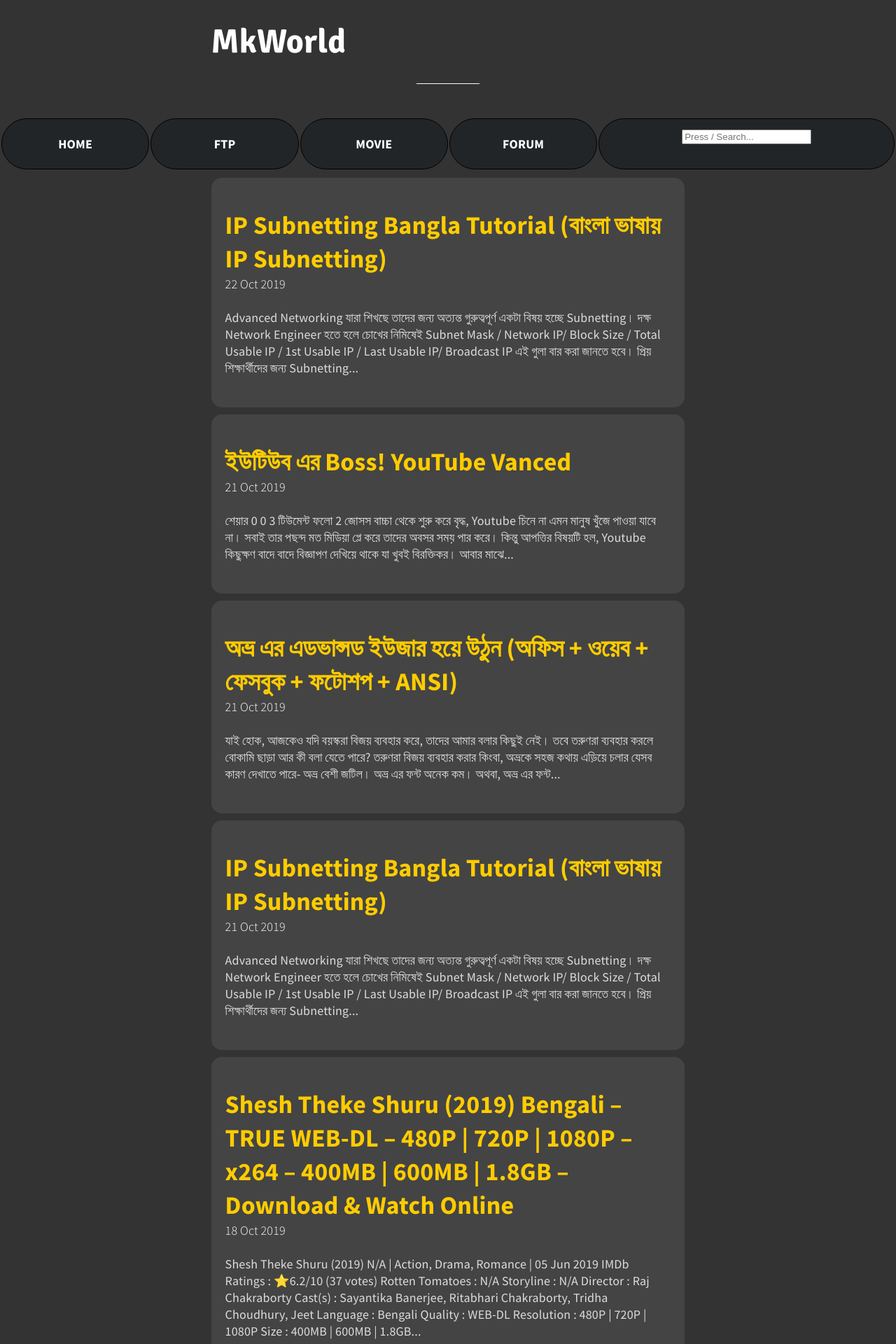
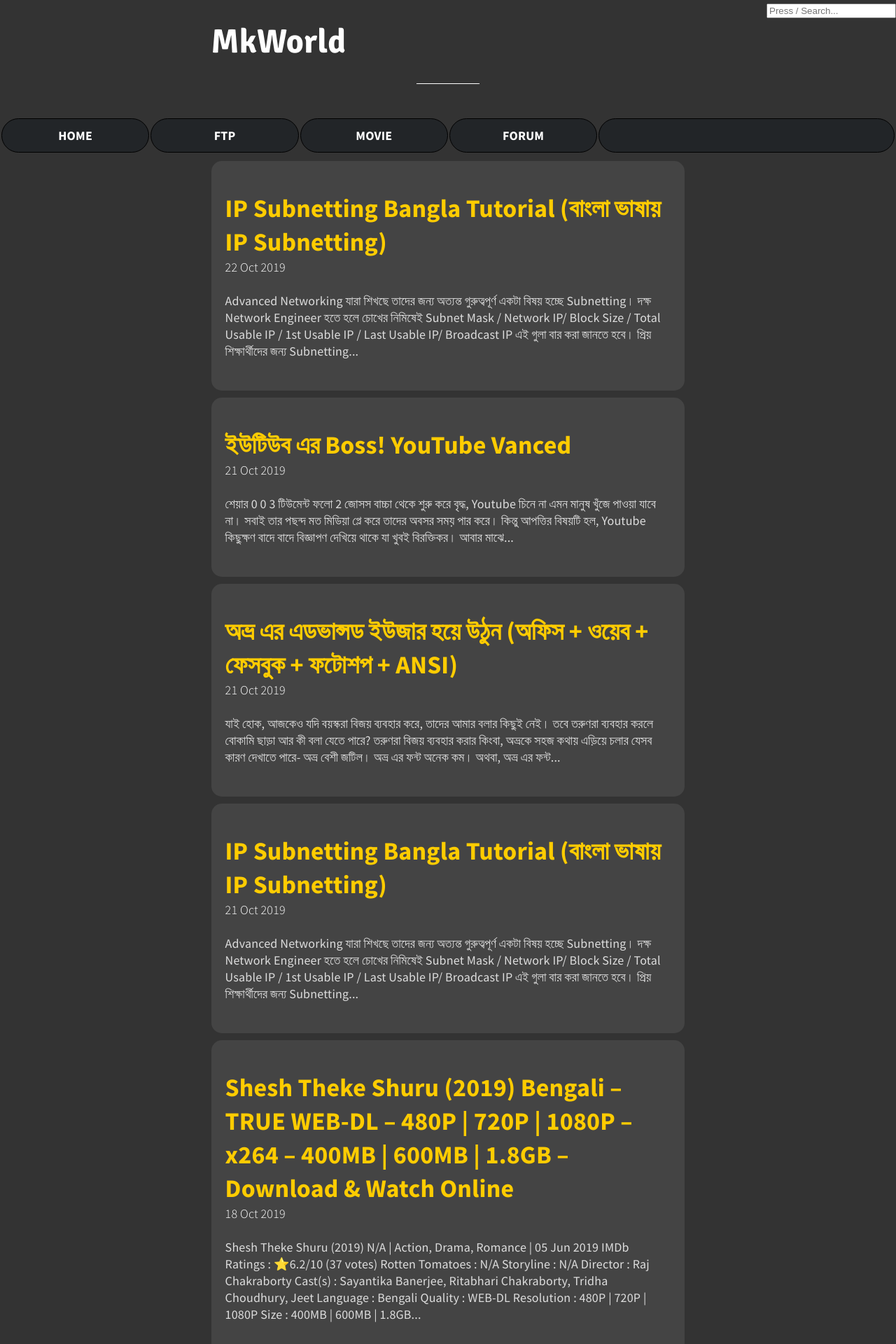
Before and after one commit to bdmilan/blog, a Jekyll site: the page built from index.html, in a window 1280 px wide. Shown: the top 1920 px of the page at 70% size. Built offline with Jekyll 4.4.1, drawn with Linux system fonts in a browser that asks for light colours; the list of posts is cut into pages by our own code.

Commit message:
Update header.html

```diff
--- a/_includes/header.html
+++ b/_includes/header.html
@@ -1,4 +1,6 @@
-
+<div style="float:right;">
+	  	<input type=" text" =""="" id="search-input" placeholder="Press / Search...">
+<ul id="results-container"></ul></div>
 
 <div id="gradient">
 
@@ -30,10 +32,7 @@
 	<td style="background:#010b1354; border-radius: 45px; width: 10%; border: 1px solid #000; font-weight: bold;color: #fff; text-align: center; padding: 10px;"><a href="movie.html" style="color: #fff;"> MOVIE </a></td>
 	  <td style="background:#010b1354; border-radius: 45px; width: 10%; border: 1px solid #000; font-weight: bold;color: #fff; text-align: center; padding: 10px;"><a href="forum.html" style="color: #fff;"> FORUM </a></td>
          <td style="background:#010b1354; border-radius: 45px; width: 20%; border: 1px solid #000; font-weight: bold;color: #fff; text-align: center; padding: 10px;">
-	  	 <div id="search-container">
-<input type="text" id="search-input" placeholder="Press / Search...">
-<ul id="results-container"></ul>
-</div>
+
 	  </td>
 
   </tr>
```
